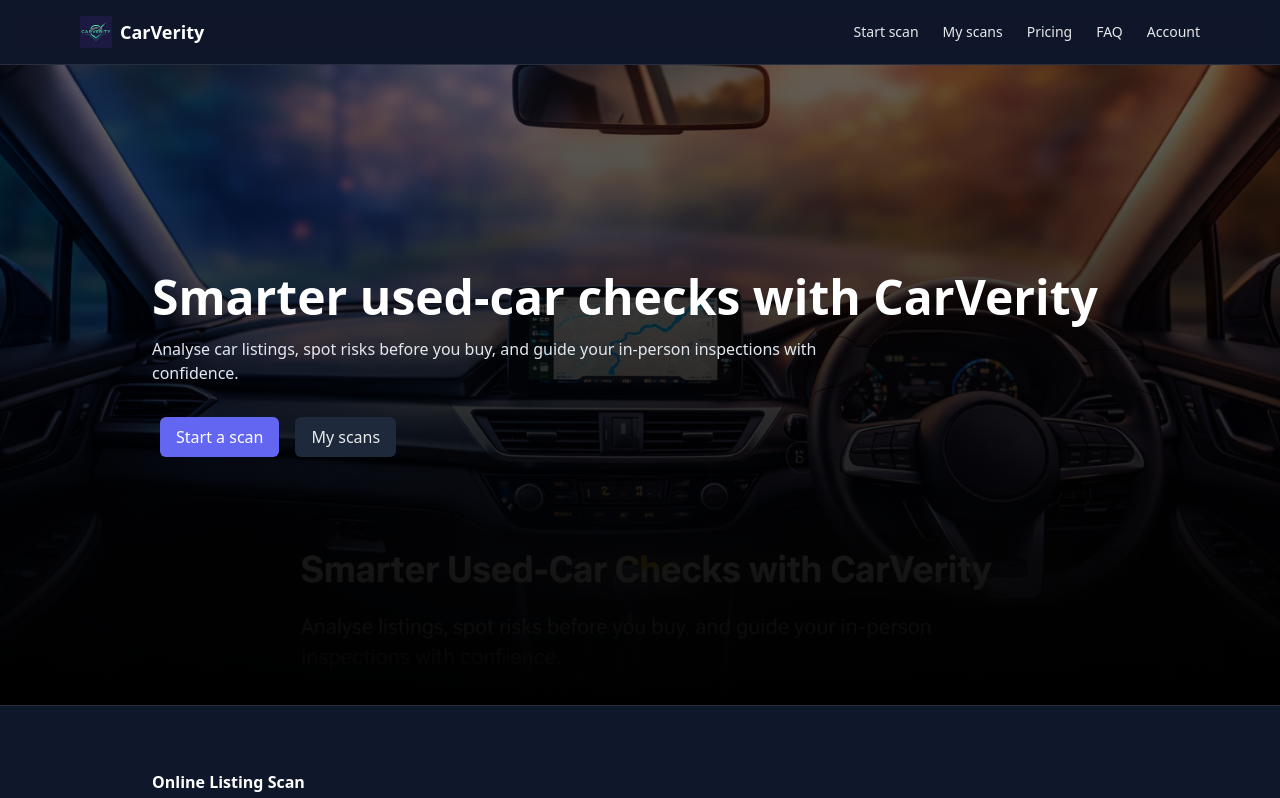
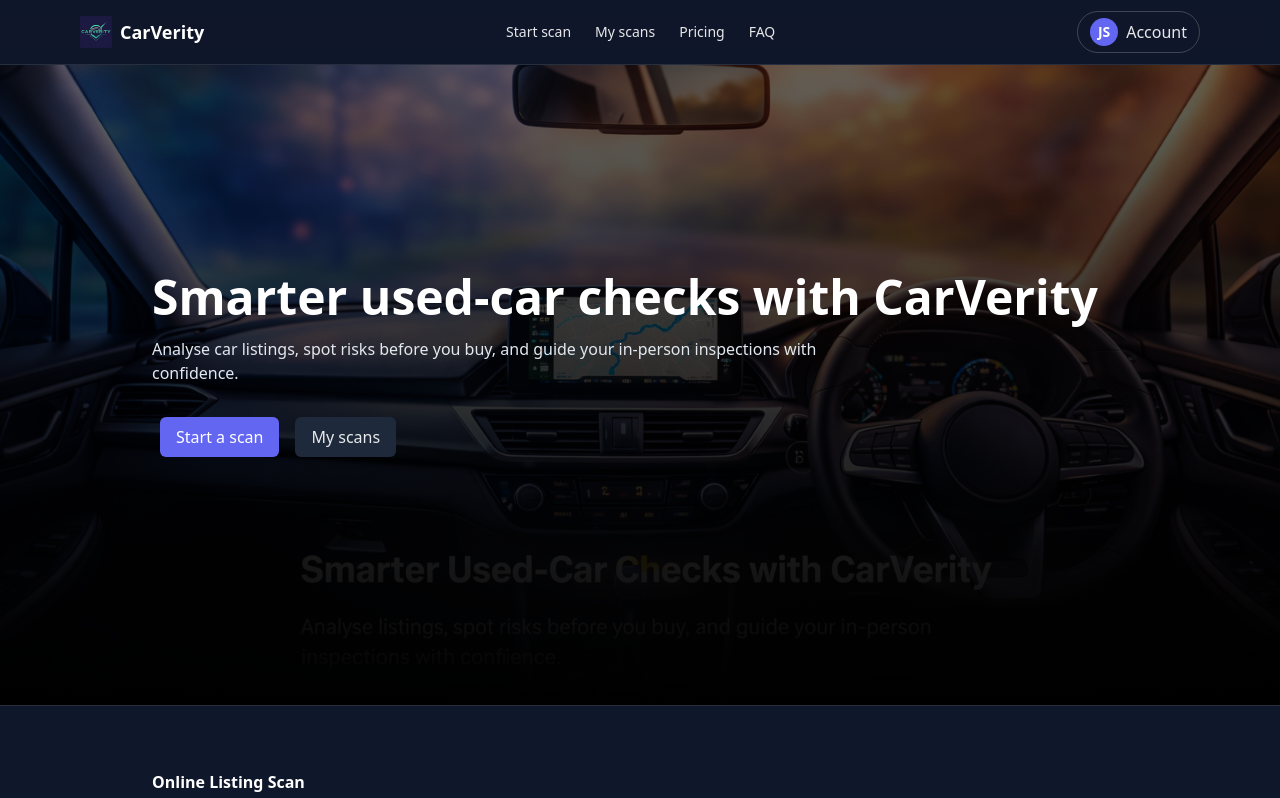
Before and after one commit to jeremy-swallow/carverity-clean, a React (Vite) app: page / in a window 1280 px wide. Shown: the top 798 px of the page. Built offline with nearby package versions, Linux system fonts and the light colour scheme; no server answers; the HTML template or start-up script is replaced by a standard one.

Commit message:
layout update

```diff
--- a/src/components/Layout.tsx
+++ b/src/components/Layout.tsx
@@ -9,6 +9,19 @@ interface LayoutProps {
 export default function Layout({ children }: LayoutProps) {
   const [menuOpen, setMenuOpen] = useState(false);
   const location = useLocation();
+
+  // TEMP placeholder user — replace later with real auth
+  const user = {
+    name: "Jeremy Swallow",
+    email: "jeremy@example.com",
+  };
+
+  const initials = user?.name
+    ?.split(" ")
+    .map((p) => p[0])
+    .join("")
+    .slice(0, 2)
+    .toUpperCase();
 
   const isActive = (path: string) =>
     location.pathname === path ? "text-indigo-400" : "text-white/90";
@@ -39,10 +52,18 @@ export default function Layout({ children }: LayoutProps) {
             <Link to="/faq" className={isActive("/faq")}>
               FAQ
             </Link>
-            <Link to="/account" className={isActive("/account")}>
-              Account
-            </Link>
           </nav>
+
+          {/* Avatar / Account Button */}
+          <Link
+            to="/account"
+            className="hidden sm:flex items-center gap-2 rounded-full border border-white/20 px-3 py-1.5 hover:bg-white/10"
+          >
+            <div className="w-7 h-7 rounded-full bg-indigo-500 flex items-center justify-center font-bold text-sm">
+              {initials}
+            </div>
+            <span className={isActive("/account")}>Account</span>
+          </Link>
 
           {/* Mobile Menu Button */}
           <button
@@ -89,11 +110,15 @@ export default function Layout({ children }: LayoutProps) {
                 FAQ
               </Link>
 
+              {/* Mobile Account Button */}
               <Link
                 to="/account"
-                className={`py-2 ${isActive("/account")}`}
+                className={`py-2 flex items-center gap-2 ${isActive("/account")}`}
                 onClick={() => setMenuOpen(false)}
               >
+                <div className="w-7 h-7 rounded-full bg-indigo-500 flex items-center justify-center font-bold text-sm">
+                  {initials}
+                </div>
                 Account
               </Link>
             </nav>
```
